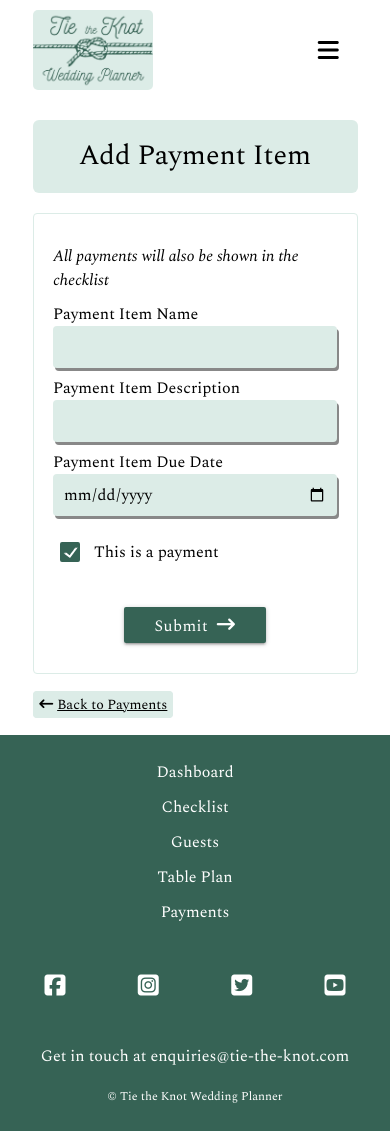
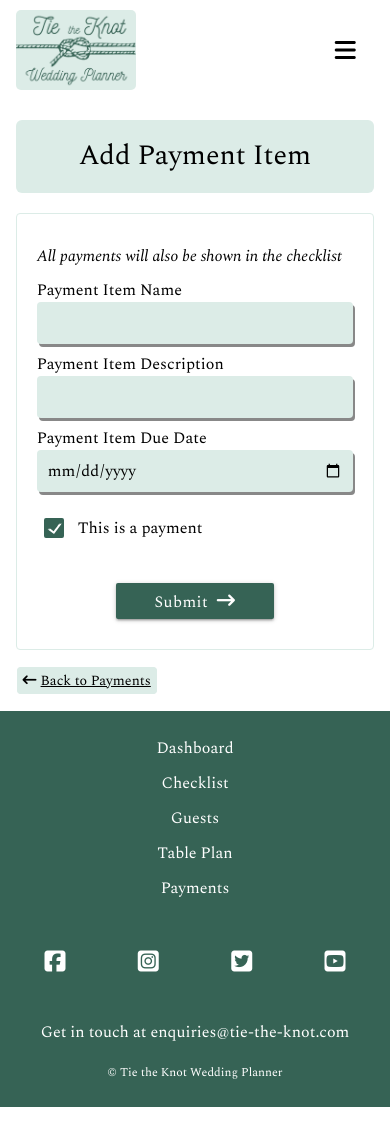
Before and after one commit to lilli-mcnally/tie-the-knot, a Flask app: page /add_payment_item in a window 390 px wide. After the commit the page ends 1107 px from the top, so only its background shows below. Run offline with Flask 2, Linux system fonts and the light colour scheme; the visitor is signed in with stand-in values (Sample User, id 1); tables that the repository leaves empty hold one stand-in row (values such as "Sample post"); some libraries are stand-ins or nearby versions.

Commit message:
Update small mobile Responsive design

```diff
--- a/tietheknot/static/css/style.css
+++ b/tietheknot/static/css/style.css
@@ -317,6 +317,7 @@ nav .sidenav-trigger {
     text-align: left;
     padding-top: 20px !important;
     padding-bottom: 20px !important;
+    hyphens: auto;
 }
 
 .checklist-item {
@@ -518,6 +519,10 @@ nav .sidenav-trigger {
     font-family: 'Spectral', serif;
 }
 
+#back-div,
+#back-div-checklist {
+    margin-left: unset;
+}
 
 /* Guests Page */
 
@@ -649,7 +654,6 @@ nav .sidenav-trigger {
     width: 80%;
     max-width: 80%;
     word-break: break-word;
-    hyphens: auto;
     margin-left: 10px;
     margin-right: 10px;
 }
@@ -810,13 +814,6 @@ input#input-disabled {
 
     .sidenav {
         width: 250px;
-    }
-}
-
-@media (max-width: 1400px) {
-
-    #nav-main {
-        width: 83%;
     }
 }
 
--- a/tietheknot/templates/add_checklist_item.html
+++ b/tietheknot/templates/add_checklist_item.html
@@ -2,7 +2,7 @@
 {% block content %}
 
 <div class="row dash-heading">
-    <div class="col s10 xl8" id="dash-container">
+    <div class="col s11 xl8" id="dash-container">
         <div class="col s12 green-row">
             <h1>Add {{ item_type }} Item</h1>
         </div>
@@ -18,7 +18,7 @@
 {% if item_type == "Payment"%}
 <form action="{{ url_for('add_payment_item' )}}" method="POST">
     <div class="row" id="form-row">
-        <div class="col s10 xl6" id="form-col">
+        <div class="col s11 xl6" id="form-col">
             <p class="signup-note">All payments will also be shown in the checklist</p>
             <label for="checklist_name">{{ item_type }} Item Name</label>
             <input type="text" id="checklist_name" name="checklist_name" minlength="3" maxlength="30" required>
@@ -37,7 +37,7 @@
     </div>
 </form>
 <div class="row dash-heading">
-    <div class="col s10 xl9" id="back-div">
+    <div class="col s11 xl9" id="back-div">
         <a href="{{ url_for('payments') }}" class="green-row back-button">
             <i class="fa-solid fa-arrow-left-long"></i>Back to
             Payments</a>
@@ -46,7 +46,7 @@
 {% else %}
 <form action="{{ url_for('add_checklist_item' )}}" method="POST">
     <div class="row" id="form-row">
-        <div class="col s10 xl6" id="form-col">
+        <div class="col s11 xl6" id="form-col">
             <label for="checklist_name">{{ item_type }} Item Name</label>
             <input type="text" id="checklist_name" name="checklist_name" minlength="3" maxlength="30" required>
             <label for="checklist_notes">{{ item_type }} Item Description</label>
@@ -64,7 +64,7 @@
     </div>
 </form>
 <div class="row dash-heading">
-    <div class="col s10 xl9" id="back-div">
+    <div class="col s11 xl9" id="back-div">
         <a href="{{ url_for('checklist') }}" class="green-row back-button">
             <i class="fa-solid fa-arrow-left-long"></i>Back to
             Checklist</a>
--- a/tietheknot/templates/add_guests.html
+++ b/tietheknot/templates/add_guests.html
@@ -2,7 +2,7 @@
 {% block content %}
 
 <div class="row dash-heading">
-    <div class="col s10 xl8" id="dash-container">
+    <div class="col s11 xl8" id="dash-container">
         <div class="col s12 green-row">
             <h1>Add Guest</h1>
         </div>
@@ -10,7 +10,7 @@
 </div>
 <form action="{{ url_for('add_guests')}}" method="POST">
     <div class="row" id="form-row">
-        <div class="col s10 xl6" id="form-col">
+        <div class="col s11 xl6" id="form-col">
             <label for="guest_name">Guest Name</label>
             <input type="text" id="guest_name" name="guest_name" minlength="3" maxlength="30" required>
             <label for="guest_notes">Guest Notes</label>
@@ -52,7 +52,7 @@
 </form>
 
 <div class="row dash-heading">
-    <div class="col s10 xl9" id="back-div">
+    <div class="col s11 xl9" id="back-div">
         <a href="{{ url_for('guests') }}" class="green-row back-button">
             <i class="fa-solid fa-arrow-left-long"></i>Back to
             Guests</a>
--- a/tietheknot/templates/add_table.html
+++ b/tietheknot/templates/add_table.html
@@ -2,7 +2,7 @@
 {% block content %}
 
 <div class="row dash-heading">
-    <div class="col s10 xl8" id="dash-container">
+    <div class="col s11 xl8" id="dash-container">
         <div class="col s12 green-row">
             <h1>Add Table</h1>
         </div>
@@ -16,7 +16,7 @@
 </div>
 <form action="{{ url_for('add_table')}}" method="POST">
     <div class="row" id="form-row">
-        <div class="col s10 xl6" id="form-col">
+        <div class="col s11 xl6" id="form-col">
             <label for="new_table">Table Name</label>
             <input type="text" id="new_table" name="new_table" minlength="1" maxlength="30" required>
             <button class="btn waves-effect waves-light submit" type="submit" name="action" id="submit-button">Submit
@@ -27,7 +27,7 @@
 </form>
 
 <div class="row dash-heading">
-    <div class="col s10 xl9" id="back-div">
+    <div class="col s11 xl9" id="back-div">
         <a href="{{ url_for('table_plan') }}" class="green-row back-button">
             <i class="fa-solid fa-arrow-left-long"></i>Back to
             Table Plan</a>
--- a/tietheknot/templates/base.html
+++ b/tietheknot/templates/base.html
@@ -15,7 +15,7 @@
 <body>
     <header>
         <nav class="row" id="nav-container">
-            <div class="col s10 xl8" id="nav-main">
+            <div class="col s11 xl8" id="nav-main">
                 {% if session.user %}
                 <a href="{{ url_for('home') }}">
                     <img class="logo" src="{{ url_for('static', filename='images/logo.png') }}"
--- a/tietheknot/templates/edit_guests.html
+++ b/tietheknot/templates/edit_guests.html
@@ -2,7 +2,7 @@
 {% block content %}
 
 <div class="row dash-heading">
-    <div class="col s10 xl8" id="dash-container">
+    <div class="col s11 xl8" id="dash-container">
         <div class="col s12 green-row">
             <h1>Edit Guest</h1>
         </div>
@@ -11,7 +11,7 @@
 
 <form action="{{ url_for('edit_guests', guest_id=guest.id)}}" method="POST">
     <div class="row" id="form-row">
-        <div class="col s10 xl6" id="form-col">
+        <div class="col s11 xl6" id="form-col">
             <label for="guest_name">Guest Name</label>
             <input type="text" id="guest_name" name="guest_name" minlength="3" maxlength="30"
                 value="{{ guest.guest_name }}" required>
@@ -70,7 +70,7 @@
 </form>
 
 <div class="row dash-heading">
-    <div class="col s10 xl9" id="back-div">
+    <div class="col s11 xl9" id="back-div">
         <a href="{{ url_for('guests') }}" class="green-row back-button">
             <i class="fa-solid fa-arrow-left-long"></i>Back to
             Guests</a>
--- a/tietheknot/templates/edit_profile.html
+++ b/tietheknot/templates/edit_profile.html
@@ -2,7 +2,7 @@
 {% block content %}
 
 <div class="row dash-heading">
-    <div class="col s10 xl8" id="dash-container">
+    <div class="col s11 xl8" id="dash-container">
         <div class="col s12 green-row">
             <h1>Edit Profile</h1>
         </div>
@@ -18,7 +18,7 @@
 </div>
 <form action="" method="POST">
     <div class="row" id="form-row">
-        <div class="col s10 xl6" id="form-col">
+        <div class="col s11 xl6" id="form-col">
             <label for="username">Username</label>
             <input id="input-disabled" value="{{ username }}" disabled>
             <p class="signup-note">Usernames cannot be changed</p>
@@ -58,7 +58,7 @@
 </form>
 
 <div class="row dash-heading">
-    <div class="col s10 xl9" id="back-div">
+    <div class="col s11 xl9" id="back-div">
         <a href="{{ url_for('dashboard', checklist_items=checklist_items, username=username) }}"
             class="green-row back-button">
             <i class="fa-solid fa-arrow-left-long"></i>Back to
--- a/tietheknot/templates/edit_table.html
+++ b/tietheknot/templates/edit_table.html
@@ -2,7 +2,7 @@
 {% block content %}
 
 <div class="row dash-heading">
-    <div class="col s10 xl8" id="dash-container">
+    <div class="col s11 xl8" id="dash-container">
         <div class="col s12 green-row">
             <h1>Edit Table</h1>
         </div>
@@ -16,7 +16,7 @@
 </div>
 <form action="{{ url_for('edit_table', table_id=table.id)}}" method="POST">
     <div class="row" id="form-row">
-        <div class="col s10 xl6" id="form-col">
+        <div class="col s11 xl6" id="form-col">
             <label for="new_table">Table Name</label>
             <input type="text" id="new_table" name="new_table" minlength="1" maxlength="30"
                 value="{{ table.table_name }}" required>
@@ -29,7 +29,7 @@
 </form>
 
 <div class="row dash-heading">
-    <div class="col s10 xl9" id="back-div">
+    <div class="col s11 xl9" id="back-div">
         <a href="{{ url_for('table_plan') }}" class="green-row back-button">
             <i class="fa-solid fa-arrow-left-long"></i>Back to
             Table Plan</a>
--- a/tietheknot/templates/log_in.html
+++ b/tietheknot/templates/log_in.html
@@ -2,7 +2,7 @@
 {% block content %}
 
 <div class="row dash-heading">
-    <div class="col s10 xl8" id="dash-container">
+    <div class="col s11 xl8" id="dash-container">
         <div class="col s12 green-row">
             <h1>Log In</h1>
         </div>
@@ -16,7 +16,7 @@
 </div>
 <form action="{{ url_for('log_in') }}" method="POST">
     <div class="row" id="form-row">
-        <div class="col s10 xl6" id="form-col">
+        <div class="col s11 xl6" id="form-col">
             <label for="username">Username</label>
             <input type="text" id="username" name="username" minlength="5" maxlength="30" pattern="^[a-zA-Z0-9]{8,20}$"
                 required>
@@ -32,7 +32,7 @@
 </form>
 
 <div class="row dash-heading">
-    <div class="col s10 xl9" id="back-div">
+    <div class="col s11 xl9" id="back-div">
         <a href="{{ url_for('sign_up') }}" class="green-row back-button">
             <i class="fa-solid fa-arrow-left-long"></i>Not registered yet? Sign Up</a>
     </div>
--- a/tietheknot/templates/sign_up.html
+++ b/tietheknot/templates/sign_up.html
@@ -2,7 +2,7 @@
 {% block content %}
 
 <div class="row dash-heading">
-    <div class="col s10 xl8" id="dash-container">
+    <div class="col s11 xl8" id="dash-container">
         <div class="col s12 green-row">
             <h1>Create an Account</h1>
         </div>
@@ -16,7 +16,7 @@
 </div>
 <form action="{{ url_for('sign_up') }}" method="POST">
     <div class="row" id="form-row">
-        <div class="col s10 xl6" id="form-col">
+        <div class="col s11 xl6" id="form-col">
             <label for="username">Username</label>
             <input type="text" id="username" name="username" pattern="^[a-zA-Z0-9]{5,20}$" required>
             <p class="signup-note">Usernames must be 5-20 characters, and only contain letters and numbers </p>
@@ -52,7 +52,7 @@
     </div>
 </form>
 <div class="row dash-heading">
-    <div class="col s10 xl9" id="back-div">
+    <div class="col s11 xl9" id="back-div">
         <a href="{{ url_for('log_in') }}" class="green-row back-button">
             <i class="fa-solid fa-arrow-left-long"></i>Already got an account? Log In</a>
     </div>
--- a/tietheknot/templates/table_plan.html
+++ b/tietheknot/templates/table_plan.html
@@ -1,7 +1,5 @@
 {% extends "base.html" %}
 {% block content %}
-
-
 <div class="row dash-heading">
     <div class="col s11 xl8" id="dash-container">
         <div class="col s12 green-row">
```
Also changed, not shown: tietheknot/templates/checklist.html (+5 -5 lines), tietheknot/templates/edit_checklist_item.html (+5 -5 lines), tietheknot/templates/guests.html (+4 -4 lines), tietheknot/templates/payments.html (+5 -5 lines).
